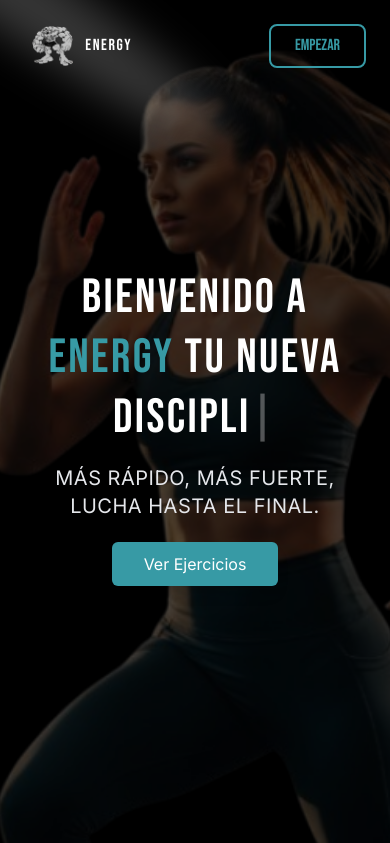
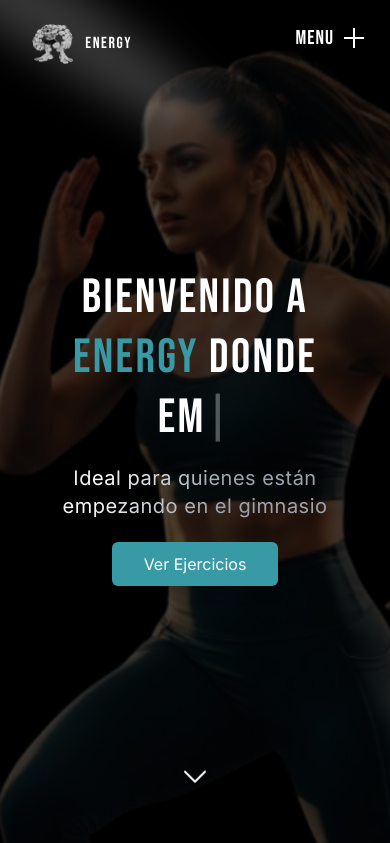
Before and after one commit to sebastianTG7/gimnasiohco, a React (Create React App) app: page / in a window 390 px wide. Shown: the top 843 px of the page. Built offline with nearby package versions, Linux system fonts and the light colour scheme.

Commit message:
Se arreglo opciones, menu home, agrego un chevron

```diff
--- a/public/index.html
+++ b/public/index.html
@@ -5,7 +5,7 @@
     <link rel="icon" href="%PUBLIC_URL%/favicon.ico" />
     <link rel="icon" type="image/png" sizes="32x32" href="%PUBLIC_URL%/favicon-32x32.png">
     <link rel="icon" type="image/png" sizes="16x16" href="%PUBLIC_URL%/favicon-16x16.png">
-    <meta name="viewport" content="width=device-width, initial-scale=1" />
+    <meta name="viewport" content="width=device-width, initial-scale=1, viewport-fit=cover" />
     <meta name="theme-color" content="#000000" />
     <meta
       name="description"
--- a/src/App.css
+++ b/src/App.css
@@ -81,3 +81,43 @@ body {
 .animate-spotlight {
   animation: spotlight 2s ease 0.75s 1 forwards;
 }
+
+.animate-shine {
+  animation: shine 5s linear infinite;
+}
+
+@keyframes shine {
+  from {
+    background-position: 200% center;
+  }
+  to {
+    background-position: -200% center;
+  }
+}
+
+.menu-icon-container {
+  width: 1.5rem; /* 24px */
+  height: 1.5rem; /* 24px */
+  display: flex;
+  justify-content: center;
+  align-items: center;
+}
+
+.menu-icon-bar {
+  position: absolute;
+  width: 1.25rem; /* 20px */
+  height: 2px;
+  transition: transform 0.3s ease-in-out;
+}
+
+.bar2 {
+  transform: rotate(90deg);
+}
+
+.open .bar1 {
+  transform: rotate(45deg);
+}
+
+.open .bar2 {
+  transform: rotate(-45deg);
+}
--- a/src/App.js
+++ b/src/App.js
@@ -3,6 +3,7 @@ import { Routes, Route, Link } from 'react-router-dom';
 import './App.css';
 import { images } from './assets';
 import DetalleEjercicio from './components/rutinas/DetalleEjercicio';
+import SwipeableMenu from './components/SwipeableMenu';
 import ScrollToTop from './components/ScrollToTop';
 import PlanificadorModal from './components/PlanificadorModal';
 import ScrollToTopButton from './components/ScrollToTopButton';
@@ -13,6 +14,20 @@ import pako from 'pako';
 // Componente de la Página de Inicio (fuera de App para evitar re-renders)
 const HomePage = ({ typewriterText, loopNum, toRotate }) => {
   const [showMore, setShowMore] = useState(false);
+  const [isMenuOpen, setIsMenuOpen] = useState(false);
+
+  const navLinks = [
+    { href: '#', text: 'INICIO' },
+    { href: '#ejercicios', text: 'EJERCICIOS' },
+    { href: '#about', text: '¿QUIÉNES SOMOS?' },
+    { href: '#contacto', text: 'CONTACTOS' },
+  ];
+
+  const socialLinks = [
+    { href: 'https://www.tiktok.com/@energyhco', icon: images.tik_tok, name: 'TikTok' },
+    { href: 'https://www.facebook.com/energy.huanuco', icon: images.facebook, name: 'Facebook' },
+    { href: 'https://www.instagram.com/energyhuanuco/', icon: images.instagram, name: 'Instagram' },
+  ];
 
   const mainGrupos = [
     { nombre: 'Pecho', slug: 'pecho', img: images.pecho },
@@ -29,8 +44,58 @@ const HomePage = ({ typewriterText, loopNum, toRotate }) => {
 
   return (
   <>
+    <SwipeableMenu isOpen={isMenuOpen} onClose={() => setIsMenuOpen(false)}>
+      <ul className="flex flex-col space-y-8 text-center mt-24">
+        {navLinks.map(link => (
+          <li key={link.href}>
+            <a
+              href={link.href}
+              onClick={() => setIsMenuOpen(false)}
+              className="bebas-font text-2xl text-gray-300 hover:text-white tracking-widest transition-colors"
+            >
+              {link.text}
+            </a>
+          </li>
+        ))}
+      </ul>
+      <div className="border-t border-gray-700 mt-auto pt-6">
+        <div className="flex justify-center space-x-6">
+          {socialLinks.map(social => (
+            <a href={social.href} key={social.name} target="_blank" className="group flex flex-col items-center space-y-2">
+              <img src={social.icon} alt={social.name} className="h-8 w-8 transition-transform group-hover:scale-110" />
+              <span
+                className="text-xs tracking-wider bg-clip-text text-gray-500 group-hover:animate-shine group-hover:text-gray-400"
+                style={{
+                  backgroundImage: 'linear-gradient(120deg, rgba(255, 255, 255, 0) 30%, rgba(255, 255, 255, 1) 50%, rgba(255, 255, 255, 0) 70%)',
+                  backgroundSize: '200% 100%',
+                  WebkitBackgroundClip: 'text',
+                }}
+              >
+                {social.name}
+              </span>
+            </a>
+          ))}
+        </div>
+      </div>
+    </SwipeableMenu>
+
     <div className="hero-bg relative w-full h-screen flex items-center justify-center p-8 bg-black">
       <Spotlight className="-top-40 left-0 md:-top-20 md:left-60" fill="white" />
+
+      <button
+        onClick={() => setIsMenuOpen(!isMenuOpen)}
+        className="md:hidden fixed top-6 right-6 z-[100] flex items-center gap-2 text-white"
+        aria-label="Toggle menu"
+      >
+        <span className="bebas-font text-xl tracking-wider">
+          {isMenuOpen ? 'CERRAR' : 'MENU'}
+        </span>
+        <div className={`menu-icon-container ${isMenuOpen ? 'open' : ''}`}>
+          <div className="menu-icon-bar bar1 bg-white"></div>
+          <div className="menu-icon-bar bar2 bg-white"></div>
+        </div>
+      </button>
+
       {/* Navegación */}
       <nav className="absolute top-0 left-0 right-0 z-50 p-6 flex justify-between items-center bg-transparent">
            <div className="flex items-center space-x-3">
@@ -38,13 +103,13 @@ const HomePage = ({ typewriterText, loopNum, toRotate }) => {
               <h1 className="bebas-font text-3x2 md:text-4x2 text-white tracking-widest">ENERGY</h1>
           </div>
           <div className="hidden md:flex space-x-12 text-lg">
-              <Link to="/" id='inicio' className="hover:text-[#2A7A87] transition-colors">INICIO</Link>
-              <a href="#ejercicios" className="hover:text-[#2A7A87] transition-colors">EJERCICIOS</a>
-              <a href="#about" className="hover:text-[#2A7A87] transition-colors">¿QUIÉNES SOMOS?</a>
-
-              <a href="#contacto" className="hover:text-[#2A7A87] transition-colors">CONTACTOS</a>
+            {navLinks.map(link => (
+              <a key={link.href} href={link.href} className="hover:text-[#2A7A87] transition-colors">{link.text}</a>
+            ))}
           </div>
-          <a href="#ejercicios" className="bebas-font border-2 border-[#379AA5] text-[#379AA5] px-6 py-2 rounded-lg hover:bg-[#379AA5] hover:text-gray-900 transition-colors">Empezar</a>
+          <a href="#ejercicios" className="hidden md:block bebas-font border-2 border-[#379AA5] text-[#379AA5] px-6 py-2 rounded-lg hover:bg-[#379AA5] hover:text-gray-900 transition-colors">
+            Empezar
+          </a>
       </nav>
 
       {/* Contenido principal del Hero */}
@@ -62,11 +127,25 @@ const HomePage = ({ typewriterText, loopNum, toRotate }) => {
               }
               <span className="cursor">|</span>
           </h2>
-          <p className="text-xl md:text-2xl text-gray-200 mb-8 tracking-wide">
-              MÁS RÁPIDO, MÁS FUERTE, LUCHA HASTA EL FINAL.
-          </p>
-          <a href="#ejercicios" className="bg-[#379AA5] hover:bg-[#2A7A87] text-white px-8 py-3 rounded-md shadow-lg transition-colors">Ver Ejercicios</a>
-      </div>
+                  <div
+                    className="animate-shine text-xl md:text-2xl mb-8 tracking-wide bg-clip-text text-transparent"
+                    style={{
+                      backgroundImage: 'linear-gradient(120deg, #9CA3AF 30%, #FFFFFF 50%, #9CA3AF 70%)',
+                      backgroundSize: '200% 100%',
+                      WebkitBackgroundClip: 'text',
+                    }}
+                  >
+                    Ideal para quienes están empezando en el gimnasio
+                  </div>
+                  <a href="#ejercicios" className="bg-[#379AA5] hover:bg-[#2A7A87] text-white px-8 py-3 rounded-md shadow-lg transition-colors">Ver Ejercicios</a>
+              </div>
+
+              {/* Animated Scroll Down Indicator */}
+              <a href="#ejercicios" aria-label="Scroll down" className="absolute z-30 bottom-8 md:left-1/2 md:-translate-x-1/2 text-white animate-bounce" style={{ bottom: 'calc(3rem + env(safe-area-inset-bottom))' }}>
+                <svg xmlns="http://www.w3.org/2000/svg" fill="none" viewBox="0 0 24 24" strokeWidth={1.5} stroke="currentColor" className="w-8 h-8">
+                  <path strokeLinecap="round" strokeLinejoin="round" d="m19.5 8.25-7.5 7.5-7.5-7.5" />
+                </svg>
+              </a>
 
       {/* Imagen de la persona en el Hero */}
       <img src={images.hero} alt="Persona entrenando" className="absolute top-0 right-0 h-full w-full object-cover z-5 opacity-30 md:opacity-40 md:w-2/5" />
@@ -158,7 +237,7 @@ const HomePage = ({ typewriterText, loopNum, toRotate }) => {
   </div>
 
   {/* Pie de Página */}
-  <footer id="contacto" className="footer-bg py-16 px-4 md:px-8 bg-gray-900">
+  <footer id="contacto" className="bg-black py-16 px-4 md:px-8">
       <div className="max-w-7xl mx-auto text-center">
           <h3 className="bebas-font text-5xl md:text-6xl text-white mb-8 tracking-wider">CONTACTOS</h3>
           <div className="flex flex-col md:flex-row justify-between items-center mb-12 border-b-2 border-gray-800 pb-8">
@@ -169,9 +248,9 @@ const HomePage = ({ typewriterText, loopNum, toRotate }) => {
               </div>
 
               <div className="flex space-x-6 text-2xl">
-                  <a href="https://www.tiktok.com/@energyhco" aria-label="Facebook"><img src={images.tik_tok} alt="Facebook" className="h-10 w-10  transition-colors" /></a>
-                  <a href="#" aria-label="Instagram"><img src={images.facebook} alt="facebook" className="h-10 w-10 text-white hover:text-cyan-400 transition-colors" /></a>
-                  <a href="#" aria-label="YouTube"><img src={images.instagram} alt="instagram" className="h-10 w-10 text-white hover:text-cyan-400 transition-colors" /></a>
+                  <a href="https://www.tiktok.com/@energyhco" target="_blank" aria-label="TikTok"><img src={images.tik_tok} alt="TikTok" className="h-10 w-10  transition-colors" /></a>
+                  <a href="https://www.facebook.com/energy.huanuco" target="_blank" aria-label="Facebook"><img src={images.facebook} alt="facebook" className="h-10 w-10 text-white hover:text-cyan-400 transition-colors" /></a>
+                  <a href="https://www.instagram.com/energyhuanuco/" target="_blank" aria-label="Instagram"><img src={images.instagram} alt="instagram" className="h-10 w-10 text-white hover:text-cyan-400 transition-colors" /></a>
 
               </div>
 
@@ -187,7 +266,7 @@ const HomePage = ({ typewriterText, loopNum, toRotate }) => {
       </div>
   </footer>
   </>
-)};
+);};
 
 // Lee el estado desde la URL o devuelve un estado por defecto
 const getInitialState = () => {
@@ -319,8 +398,8 @@ function App() {
     }
   };
 // Las frases dinamicas para el efecto de máquina de escribir
-  const toRotate = useMemo(() => ["TU NUEVA DISCIPLINA", "DONDE SE ENTRENA DE VERDAD."], []);
-  const period = 3500;
+  const toRotate = useMemo(() => ["DONDE EMPIEZA TODO", "TU NUEVA DISCIPLINA."], []);
+  const period = 3000;
 
   useEffect(() => {
     const tick = () => {
```
Also changed, not shown: Grid.txt (deleted), Shinytext.txt (added).
